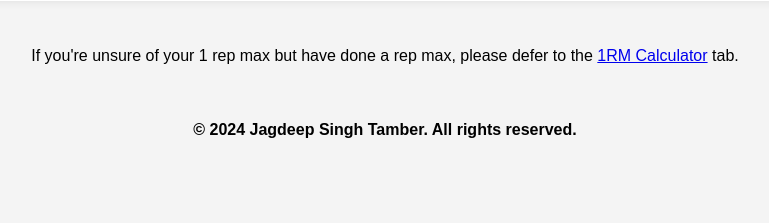
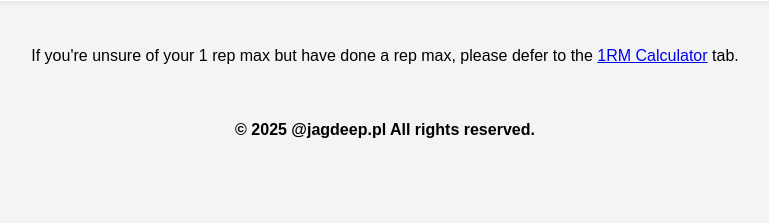
Before and after one commit to jagdeep98/Powerlifting-Standards, a Flask app: page / in a window 1280 px wide. Shown: the part 540-763 px from the top of the page, without its empty margins (255-1024 px from the left). Run offline with Flask 3, Linux system fonts and the light colour scheme; parts of the project's set-up code (start-up, migrations or seed data) failed here and were passed over.

Commit message:
Add files via upload

```diff
--- a/templates/index.html
+++ b/templates/index.html
@@ -98,7 +98,7 @@
 </footer>
 
 <footer>
-    <strong>&#169; 2024 Jagdeep Singh Tamber. All rights reserved.</strong>
+    <strong>&#169; 2025 @jagdeep.pl All rights reserved.</strong>
 </footer>
 </body>
 </html>
```
